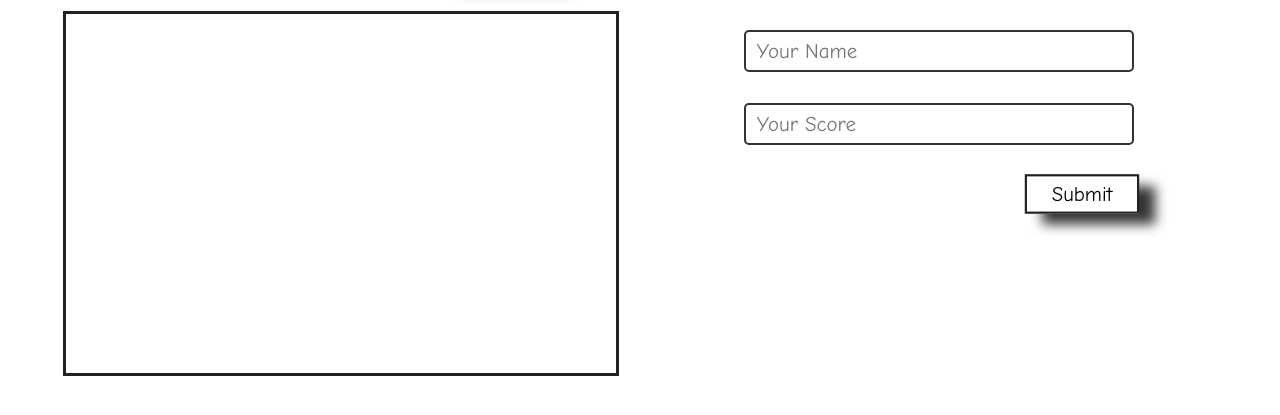
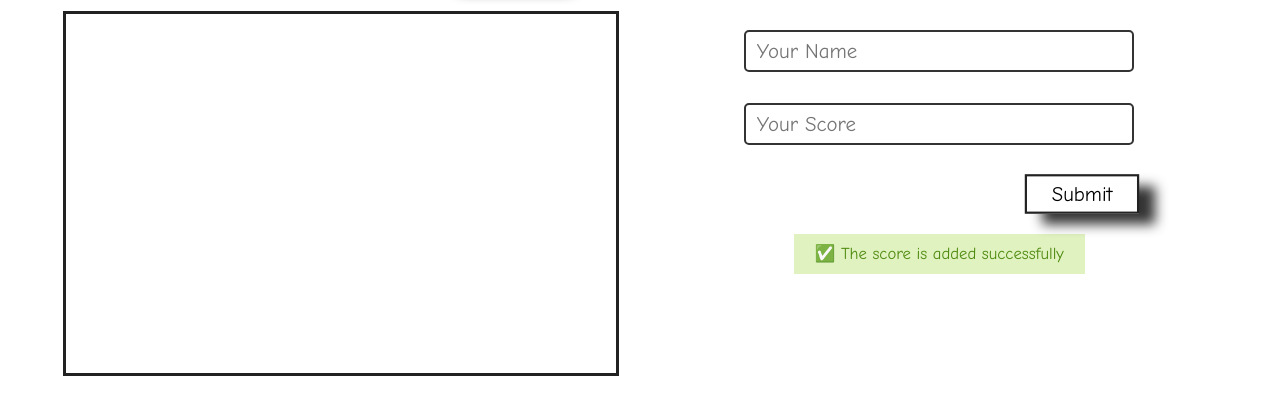
Before and after one commit to Bondok6/Leaderboard, a website built with webpack: page src/index.html in a window 1280 px wide. Both pictures are taken after typing "Sample", "5" into the empty fields and a click on the button "Submit". Shown: the part 251-666 px from the top of the page. Built offline with nearby package versions, Linux system fonts and the light colour scheme; no server answers.

Commit message:
Add success message

```diff
--- a/src/index.html
+++ b/src/index.html
@@ -30,11 +30,19 @@
 
       <section class="add-score-section">
         <h2>Add your score</h2>
+
         <form id="form">
           <input type="text" placeholder="Your Name" id="name" required>
           <input type="number" placeholder="Your Score" id="score" required>
           <button type="submit" class="btn">Submit</button>
         </form>
+
+        <div class="status">
+          <div class="success hidden">
+            <span>✅ The score is added successfully</span>
+          </div>
+        </div>
+
       </section>
 
     </main>
--- a/src/modules/data.js
+++ b/src/modules/data.js
@@ -1,13 +1,14 @@
-import render from './renderData.js';
+import render from "./renderData.js";
 
-const URL = 'https://us-central1-js-capstone-backend.cloudfunctions.net/api/games/fTRZwg4ycDdSEmSCjp4P/scores';
+const URL =
+  "https://us-central1-js-capstone-backend.cloudfunctions.net/api/games/fTRZwg4ycDdSEmSCjp4P/scores";
 
 const postData = async (data) => {
   await fetch(URL, {
-    method: 'POST',
+    method: "POST",
     body: JSON.stringify(data),
     headers: {
-      'Content-type': 'application/json; charset=UTF-8',
+      "Content-type": "application/json; charset=UTF-8",
     },
   });
 };
@@ -16,6 +17,7 @@ const getData = async () => {
   const res = await fetch(URL);
   const data = await res.json();
 
+  document.querySelector(".success").classList.add("hidden");
   render(data);
 };
 
--- a/src/modules/form.js
+++ b/src/modules/form.js
@@ -1,10 +1,10 @@
-import { postData } from './data.js';
+import { postData } from "./data.js";
 
 const formData = (e) => {
   e.preventDefault();
 
-  const name = document.querySelector('#name').value;
-  const score = document.querySelector('#score').value;
+  const name = document.querySelector("#name").value;
+  const score = document.querySelector("#score").value;
 
   const obj = {
     user: name,
@@ -13,10 +13,12 @@ const formData = (e) => {
 
   postData(obj);
 
+  document.querySelector(".success").classList.remove("hidden");
+
   // Clear Inputs
-  document.querySelector('#name').value = '';
-  document.querySelector('#score').value = '';
-  document.querySelector('#name').focus();
+  document.querySelector("#name").value = "";
+  document.querySelector("#score").value = "";
+  document.querySelector("#name").focus();
 };
 
 export default formData;
--- a/src/style.css
+++ b/src/style.css
@@ -136,6 +136,32 @@ input {
   border-radius: 5px;
 }
 
+.status {
+  text-align: center;
+}
+
+.hidden {
+  display: none;
+}
+
+.error,
+.success {
+  width: fit-content;
+  padding: 1rem 2rem;
+  margin: 2rem auto 0;
+  font-size: 1.6rem;
+}
+
+.error {
+  color: #d8000c;
+  background-color: #ffd2d2;
+}
+
+.success {
+  color: #4f8a10;
+  background-color: #dff2bf;
+}
+
 @media screen and (max-width: 976px) {
   main {
     flex-direction: column-reverse;
```
Also changed, not shown: dist/index.html, dist/main.js.
